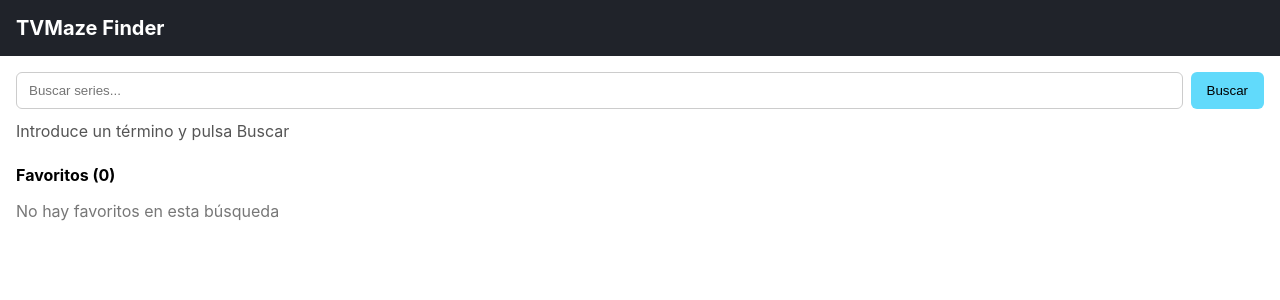
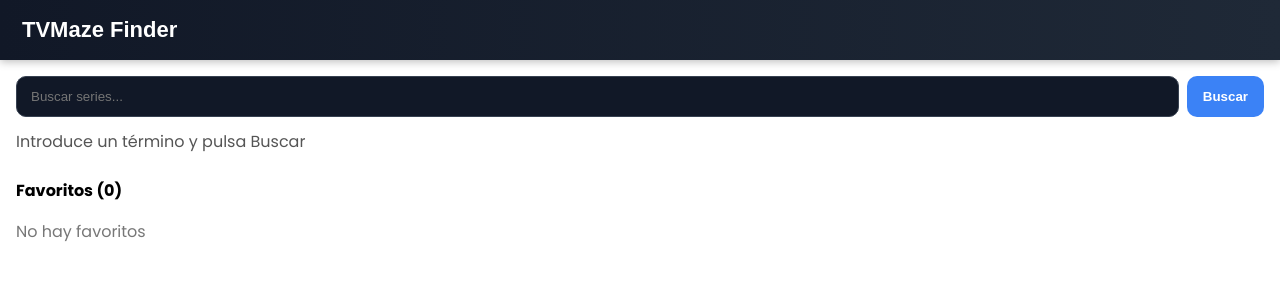
Before and after one commit to DanielDolzGarcia/practica-web, a React (Create React App) app: page / in a window 1280 px wide. Shown: the top 300 px of the page. Built offline with nearby package versions, Linux system fonts and the light colour scheme.

Commit message:
inicio clicable + Poppins + favoritos siempre visibles
- Aplica fuente Poppins
- Hace el header clicable y resetea búsqueda y resultados al pulsarlo
- Muestra la sección Favoritos siempre, cargando datos por id
- Mejora estilos

```diff
--- a/public/index.html
+++ b/public/index.html
@@ -24,7 +24,8 @@
       work correctly both with client-side routing and a non-root public URL.
       Learn how to configure a non-root public URL by running `npm run build`.
     -->
-    <title>React App</title>
+    <link href="https://fonts.googleapis.com/css2?family=Poppins:wght@400;600;700&display=swap" rel="stylesheet">
+    <title>TVMaze Finder</title>
   </head>
   <body>
     <noscript>You need to enable JavaScript to run this app.</noscript>
--- a/src/App.css
+++ b/src/App.css
@@ -5,14 +5,24 @@
 }
 
 .AppHeader {
-  background-color: #20232a;
+  background: linear-gradient(90deg, #111827, #1f2937);
   color: #ffffff;
   padding: 16px;
+  box-shadow: 0 2px 8px rgba(0,0,0,0.25);
 }
 
-.AppHeader h1 {
-  font-size: 20px;
+.Brand {
+  font-size: 22px;
   margin: 0;
+  font-weight: 700;
+  color: #fff;
+  background: none;
+  border: none;
+  cursor: pointer;
+}
+
+.Brand:hover {
+  opacity: 0.85;
 }
 
 .AppMain {
@@ -26,18 +36,21 @@
 
 .SearchInput {
   flex: 1;
-  padding: 10px 12px;
-  border: 1px solid #ccc;
-  border-radius: 6px;
+  padding: 12px 14px;
+  border: 1px solid #374151;
+  border-radius: 10px;
+  background: #111827;
+  color: #e5e7eb;
 }
 
 .SearchButton {
-  padding: 10px 16px;
+  padding: 12px 16px;
   border: none;
-  border-radius: 6px;
-  background: #61dafb;
-  color: #000;
+  border-radius: 10px;
+  background: #3b82f6;
+  color: #fff;
   cursor: pointer;
+  font-weight: 600;
 }
 
 .SearchInfo {
@@ -68,10 +81,11 @@
 
 .ShowCard {
   border: 1px solid #e5e5e5;
-  border-radius: 8px;
+  border-radius: 12px;
   overflow: hidden;
   background: #fff;
   cursor: pointer;
+  transition: transform 0.15s ease, box-shadow 0.15s ease;
 }
 
 .ShowThumb {
@@ -80,7 +94,7 @@
 }
 
 .ShowThumbPlaceholder {
-  height: 200px;
+  height: 220px;
   display: flex;
   align-items: center;
   justify-content: center;
@@ -89,8 +103,9 @@
 }
 
 .ShowTitle {
-  font-size: 14px;
-  margin: 8px 10px 10px;
+  font-size: 15px;
+  margin: 10px 12px 12px;
+  font-weight: 600;
 }
 
 .SelectedInfo {
@@ -105,12 +120,14 @@
   border: none;
   background: #eee;
   padding: 8px 12px;
-  border-radius: 6px;
+  border-radius: 8px;
   cursor: pointer;
+  font-weight: 600;
 }
 
 .FavButton.isFav {
-  background: #ffd54f;
+  background: #f59e0b;
+  color: #1f2937;
 }
 
 .Favorites {
@@ -213,3 +230,13 @@
   border-radius: 6px;
   cursor: pointer;
 }
+.App {
+  min-height: 100vh;
+  display: flex;
+  flex-direction: column;
+  font-family: 'Poppins', system-ui, -apple-system, Segoe UI, Roboto, sans-serif;
+}
+.ShowCard:hover {
+  transform: translateY(-2px);
+  box-shadow: 0 8px 14px rgba(0,0,0,0.12);
+}
--- a/src/App.js
+++ b/src/App.js
@@ -53,10 +53,23 @@
   return (
     <div className="App">
       <header className="AppHeader">
-        <h1>TVMaze Finder</h1>
+        <button
+          className="Brand"
+          onClick={() => {
+            setSelected(null);
+            setQuery('');
+            setResults([]);
+            setError('');
+            setLoading(false);
+          }}
+        >
+          TVMaze Finder
+        </button>
       </header>
       <main className="AppMain">
         <SearchBar
+          value={query}
+          onChange={(v) => setQuery(v)}
           onSearch={async (q) => {
             setQuery(q);
             if (!q) {
@@ -92,11 +105,7 @@
             onToggleFavorite={toggleFavorite}
           />
         )}
-        <Favorites
-          favorites={favorites}
-          results={results}
-          onToggleFavorite={toggleFavorite}
-        />
+        <Favorites favorites={favorites} onToggleFavorite={toggleFavorite} />
         <Modal
           isOpen={!!selected}
           onClose={() => setSelected(null)}
--- a/src/components/Favorites.jsx
+++ b/src/components/Favorites.jsx
@@ -1,20 +1,45 @@
+import { useEffect, useState } from 'react';
 import FavoriteButton from './FavoriteButton';
+import { getShowById } from '../services/tvmaze';
 
-export default function Favorites({ favorites, results, onToggleFavorite }) {
-  const items = results.filter((it) => favorites.includes(it.show.id));
+export default function Favorites({ favorites, onToggleFavorite }) {
+  const [items, setItems] = useState([]);
+  const [loading, setLoading] = useState(false);
+
+  useEffect(() => {
+    let active = true;
+    if (!favorites || favorites.length === 0) {
+      setItems([]);
+      setLoading(false);
+      return;
+    }
+    setLoading(true);
+    Promise.all(favorites.map((id) => getShowById(id).catch(() => null)))
+      .then((list) => {
+        if (active) setItems(list.filter(Boolean));
+      })
+      .finally(() => {
+        if (active) setLoading(false);
+      });
+    return () => {
+      active = false;
+    };
+  }, [favorites]);
+
   return (
     <section className="Favorites">
       <h2 className="FavoritesTitle">Favoritos ({items.length})</h2>
-      {items.length === 0 ? (
-        <p className="FavoritesEmpty">No hay favoritos en esta búsqueda</p>
+      {loading && <p className="FavoritesEmpty">Cargando favoritos…</p>}
+      {!loading && items.length === 0 ? (
+        <p className="FavoritesEmpty">No hay favoritos</p>
       ) : (
         <ul className="FavoritesList">
-          {items.map((it) => (
-            <li key={it.show.id} className="FavoritesItem">
-              <span className="FavoritesName">{it.show.name}</span>
+          {items.map((s) => (
+            <li key={s.id} className="FavoritesItem">
+              <span className="FavoritesName">{s.name}</span>
               <FavoriteButton
                 isFavorite={true}
-                onToggle={() => onToggleFavorite(it.show.id)}
+                onToggle={() => onToggleFavorite(s.id)}
               />
             </li>
           ))}
--- a/src/components/SearchBar.jsx
+++ b/src/components/SearchBar.jsx
@@ -1,11 +1,7 @@
-import { useState } from 'react';
-
-export default function SearchBar({ onSearch }) {
-  const [query, setQuery] = useState('');
-
+export default function SearchBar({ value, onChange, onSearch }) {
   const handleSubmit = (e) => {
     e.preventDefault();
-    onSearch(query.trim());
+    onSearch(value.trim());
   };
 
   return (
@@ -14,8 +10,8 @@
         className="SearchInput"
         type="text"
         placeholder="Buscar series..."
-        value={query}
-        onChange={(e) => setQuery(e.target.value)}
+        value={value}
+        onChange={(e) => onChange(e.target.value)}
       />
       <button className="SearchButton" type="submit">Buscar</button>
     </form>
```
